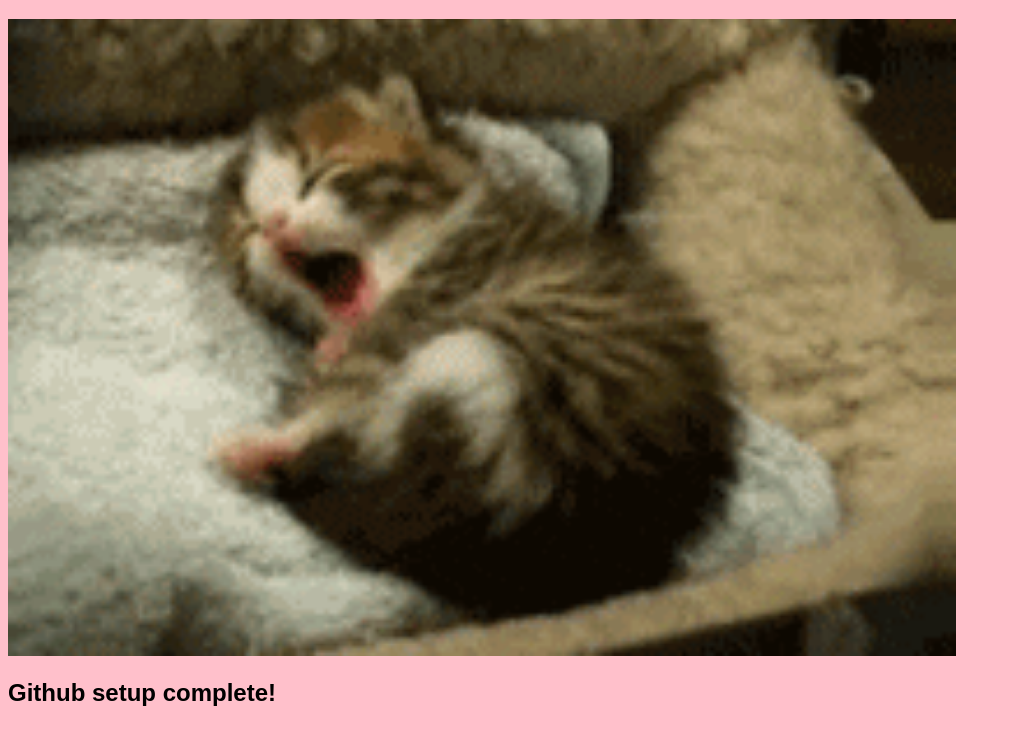
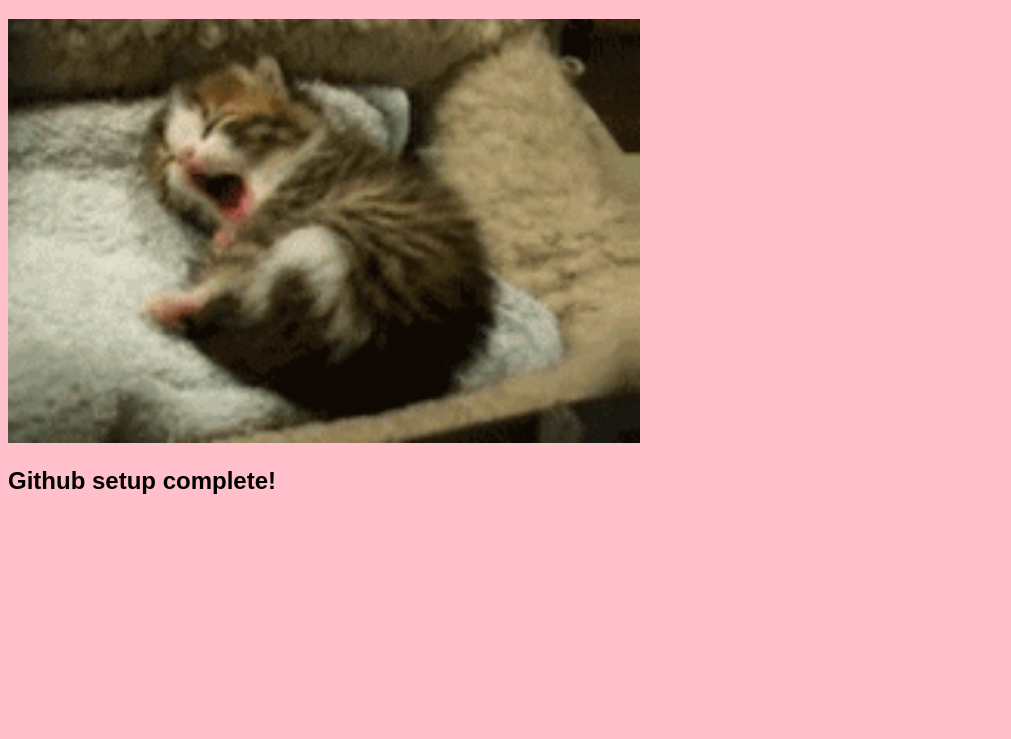
Before and after one commit to zzamoranos/zamoranos_exercise-7, a plain HTML site: page index.html in a window 1280 px wide. Shown: the part 61-800 px from the top of the page, without its empty margins (0-1011 px from the left). Drawn offline with Linux system fonts and the light colour scheme.

Commit message:
width changes

```diff
--- a/index.html
+++ b/index.html
@@ -17,7 +17,7 @@
       Zeaj Zamoranos
     </h1>
     <img src="sleepy-cat.gif"
-         width="75%"
+         width="50%"
          alt="sleepy cat"
          >
     <h2>
```
